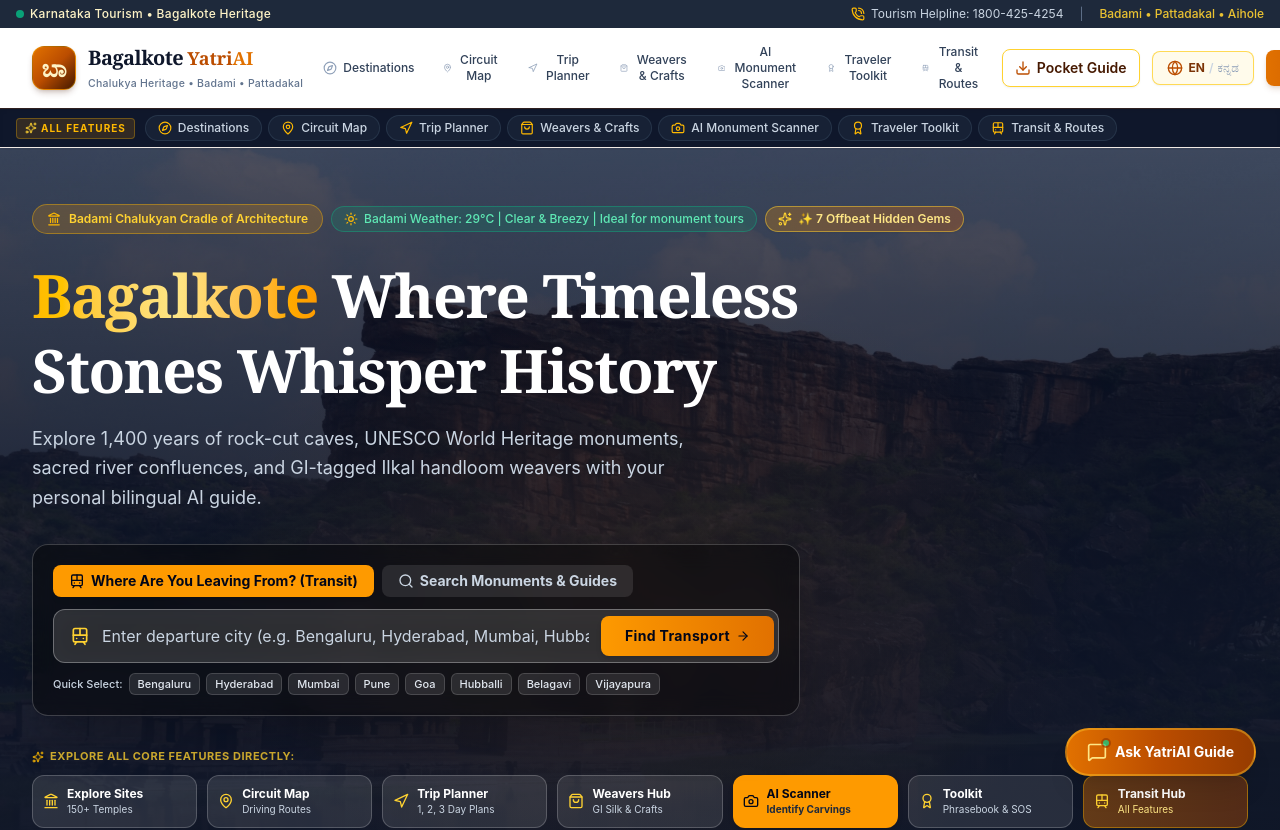
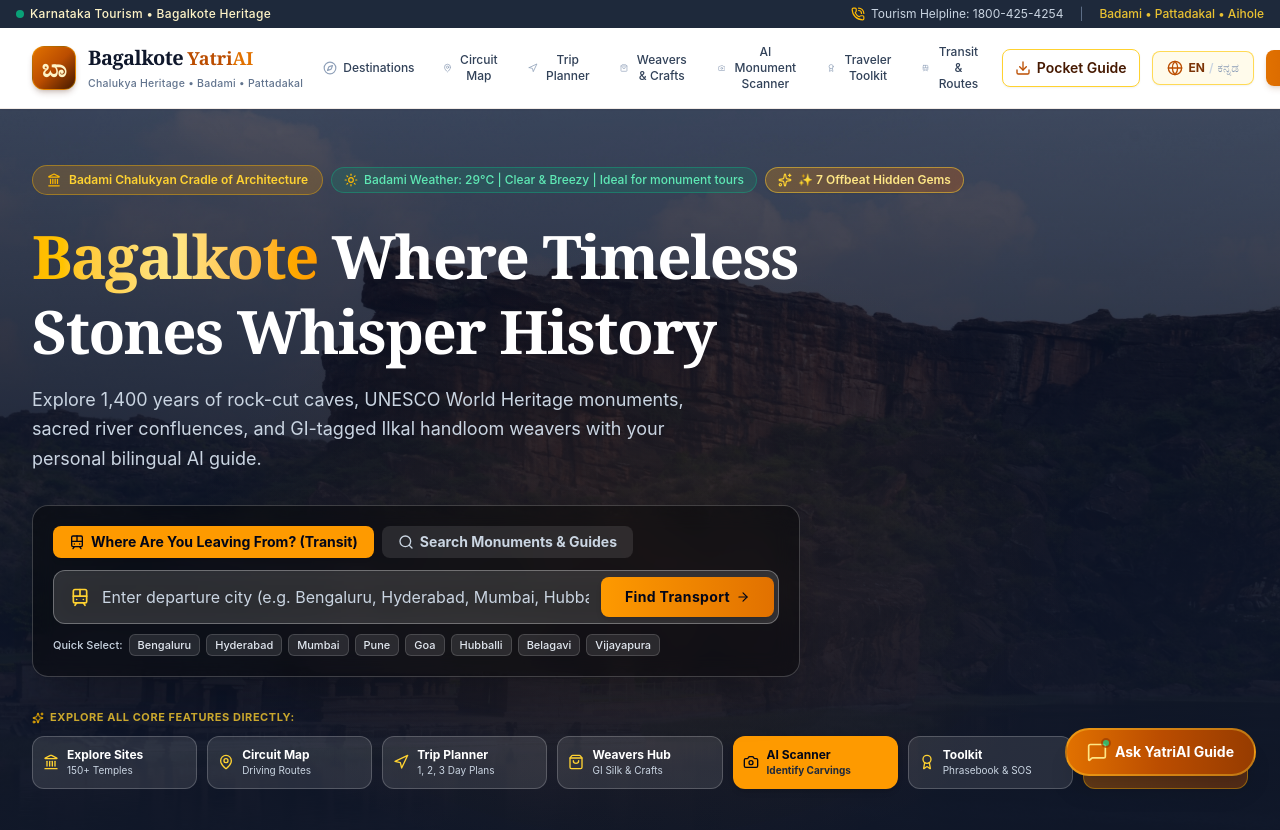
Before and after one commit to riteshml0211-cpu/Bagalkote-YatriAI, a React (Vite) app: page / in a window 1280 px wide. Shown: the top 830 px of the page. Built offline with nearby package versions, Linux system fonts and the light colour scheme.

Commit message:
refactor(navbar): remove persistent secondary feature bar
Clean up the UI by removing the redundant horizontal scroll bar for features to improve vertical spacing and navigation focus.

```diff
--- a/src/components/Navbar.tsx
+++ b/src/components/Navbar.tsx
@@ -189,35 +189,6 @@ export const Navbar: React.FC<NavbarProps> = ({
         </div>
       </div>
 
-      {/* ALWAYS-VISIBLE ALL-FEATURES HORIZONTAL SCROLL BAR */}
-      {/* Ensures every single feature is immediately visible on the website across all devices without needing to open a hamburger menu */}
-      <div className="bg-slate-900 border-t border-amber-900/30 px-2 sm:px-4 py-1.5 shadow-inner">
-        <div className="max-w-7xl mx-auto flex items-center gap-1.5 overflow-x-auto no-scrollbar scroll-smooth">
-          <div className="text-[10px] font-bold text-amber-400 uppercase tracking-widest shrink-0 px-2 py-0.5 rounded-sm bg-amber-500/15 border border-amber-400/30 flex items-center gap-1 mr-1">
-            <Sparkles className="w-3 h-3 text-amber-300" />
-            <span>{language === 'kn' ? 'ವೈಶಿಷ್ಟ್ಯಗಳು' : 'All Features'}</span>
-          </div>
-          {navItems.map((item) => {
-            const Icon = item.icon;
-            const isActive = activeSection === item.id;
-            return (
-              <button
-                key={item.id}
-                onClick={() => handleItemClick(item.id)}
-                className={`shrink-0 flex items-center gap-1.5 px-2.5 sm:px-3 py-1 rounded-full text-xs font-medium transition-all cursor-pointer ${
-                  isActive
-                    ? 'bg-amber-500 text-slate-950 font-bold shadow-xs scale-102'
-                    : 'text-slate-300 hover:text-white hover:bg-slate-800 bg-slate-800/60 border border-slate-700/60'
-                }`}
-              >
-                <Icon className={`w-3.5 h-3.5 shrink-0 ${isActive ? 'text-slate-950' : 'text-amber-400'}`} />
-                <span className="whitespace-nowrap">{item.label}</span>
-              </button>
-            );
-          })}
-        </div>
-      </div>
-
       {/* Mobile Menu Dropdown */}
       {mobileMenuOpen && (
         <div className="lg:hidden bg-white border-b border-amber-900/10 px-4 pt-2 pb-4 space-y-1 shadow-lg animate-in slide-in-from-top-2">
```
